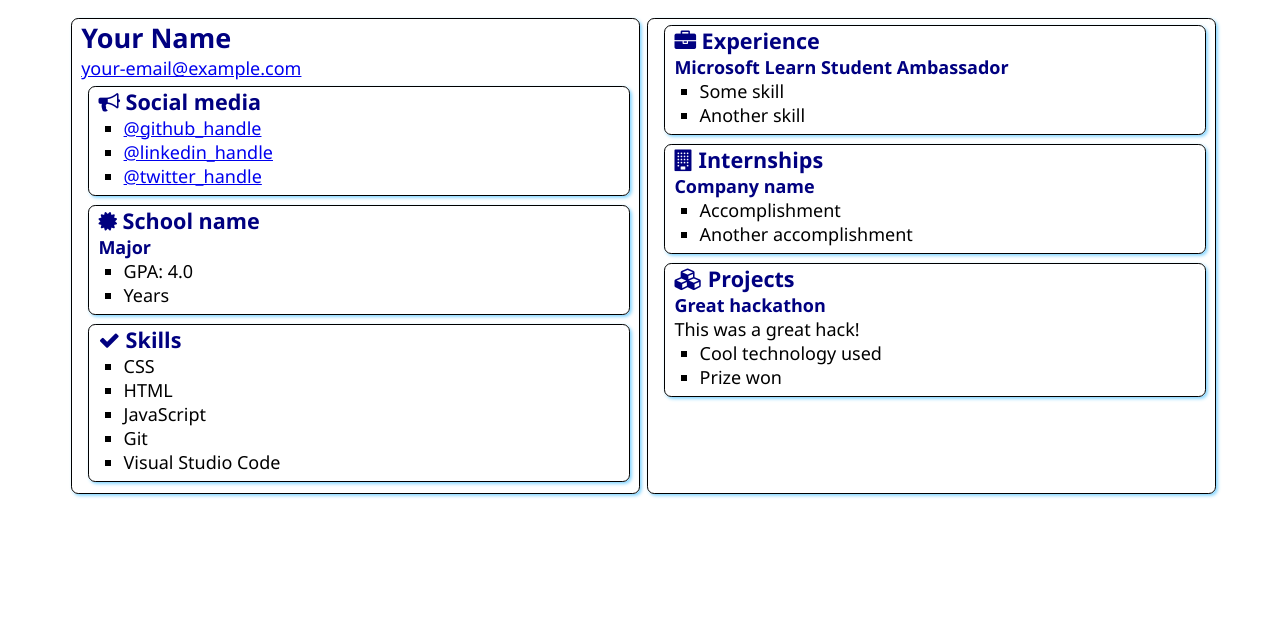
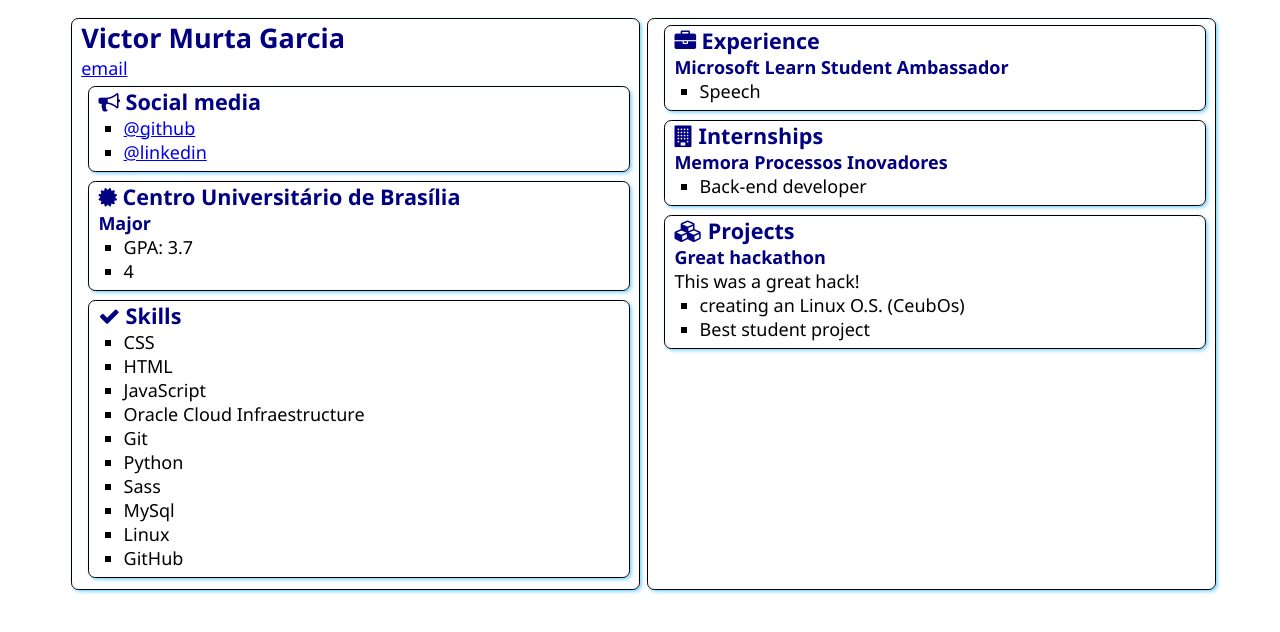
Before and after one commit to VictorMurtaMSA/SATechnicalOnboarding, a plain HTML site: page src/index.html in a window 1280 px wide. Drawn offline with Linux system fonts and the light colour scheme.

Commit message:
Doing some changes at my index

```diff
--- a/src/index.html
+++ b/src/index.html
@@ -12,8 +12,8 @@
 <body>
     <main>
         <article class="box">
-            <h1>Your Name</h1>
-            <div><a href="mailto:your.email@example.com">your-email@example.com</a></div>
+            <h1>Victor Murta Garcia</h1>
+            <div><a href="mailto:Victor.Murta@studentambassadors.com">email</a></div>
 
             <section class="box">
                 <h2>
@@ -21,9 +21,8 @@
                     Social media
                 </h2>
                 <ul>
-                    <li><a href="https://github.com/<handle>">@github_handle</a></li>
-                    <li><a href="https://linkedin.com/in/<handle>">@linkedin_handle</a></li>
-                    <li><a href="https://twitter.com/<handle>">@twitter_handle</a></li>
+                    <li><a href="https://github.com/victor-murta">@github</a></li>
+                    <li><a href="https://linkedin.com/in/victor-murta-a5a8261a6/">@linkedin</a></li>
                 </ul>
             </section>
 
@@ -31,12 +30,12 @@
                 <div class="education">
                     <h2>
                         <i class="fa fa-certificate" aria-hidden="true"></i>
-                        School name
+                        Centro Universitário de Brasília
                     </h2>
                     <h3>Major</h3>
                     <ul>
-                        <li>GPA: 4.0</li>
-                        <li>Years</li>
+                        <li>GPA: 3.7</li>
+                        <li>4</li>
                     </ul>
                 </div>
             </section>
@@ -50,8 +49,13 @@
                     <li>CSS</li>
                     <li>HTML</li>
                     <li>JavaScript</li>
+                    <li>Oracle Cloud Infraestructure</li>
                     <li>Git</li>
-                    <li>Visual Studio Code</li>
+                    <li>Python</li>
+                    <li>Sass</li>
+                    <li>MySql</li>
+                    <li>Linux</li>
+                    <li>GitHub</li>
                 </ul>
             </section>
         </article>
@@ -63,8 +67,7 @@
                 </h2>
                 <h3>Microsoft Learn Student Ambassador</h3>
                 <ul>
-                    <li>Some skill</li>
-                    <li>Another skill</li>
+                    <li>Speech</li>
                 </ul>
             </section>
             <section class="box">
@@ -73,10 +76,9 @@
                     Internships
                 </h2>
 
-                <h3>Company name</h3>
+                <h3>Memora Processos Inovadores</h3>
                 <ul>
-                    <li>Accomplishment</li>
-                    <li>Another accomplishment</li>
+                    <li>Back-end developer</li>
                 </ul>
             </section>
             <section class="box">
@@ -88,8 +90,8 @@
                 <h3>Great hackathon</h3>
                 <div>This was a great hack!</div>
                 <ul>
-                    <li>Cool technology used</li>
-                    <li>Prize won</li>
+                    <li>creating an Linux O.S. (CeubOs)</li>
+                    <li>Best student project </li>
                 </ul>
             </section>
         </article>
```
